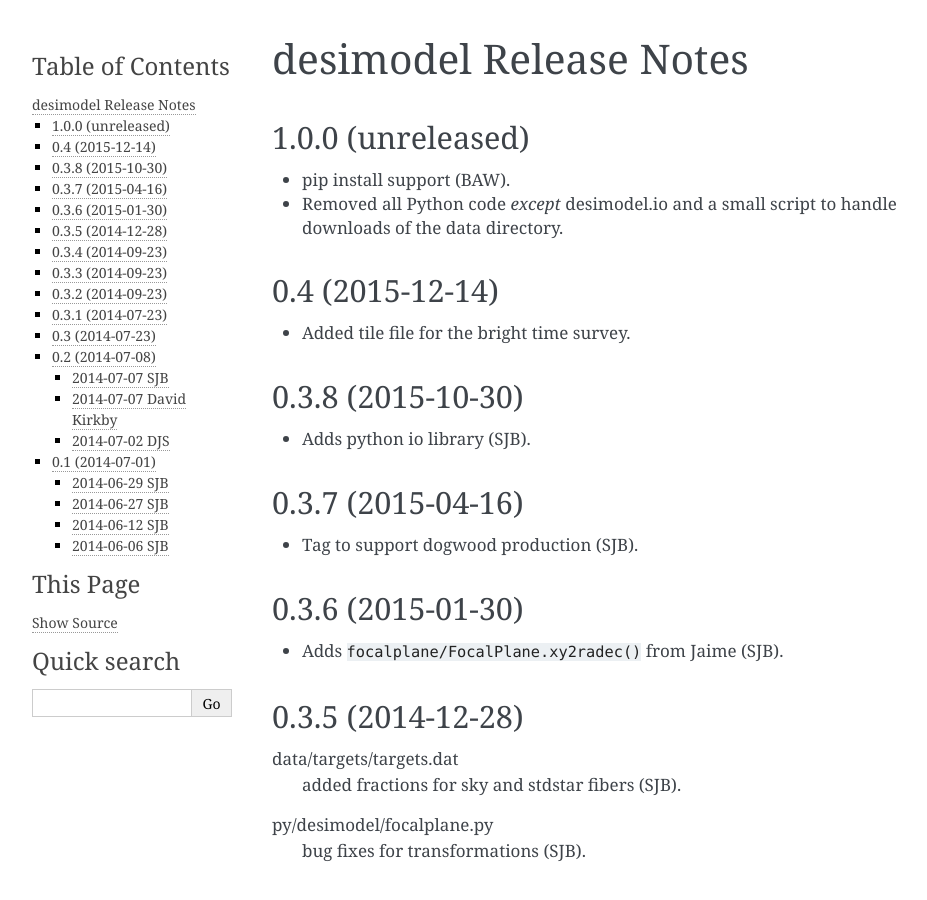
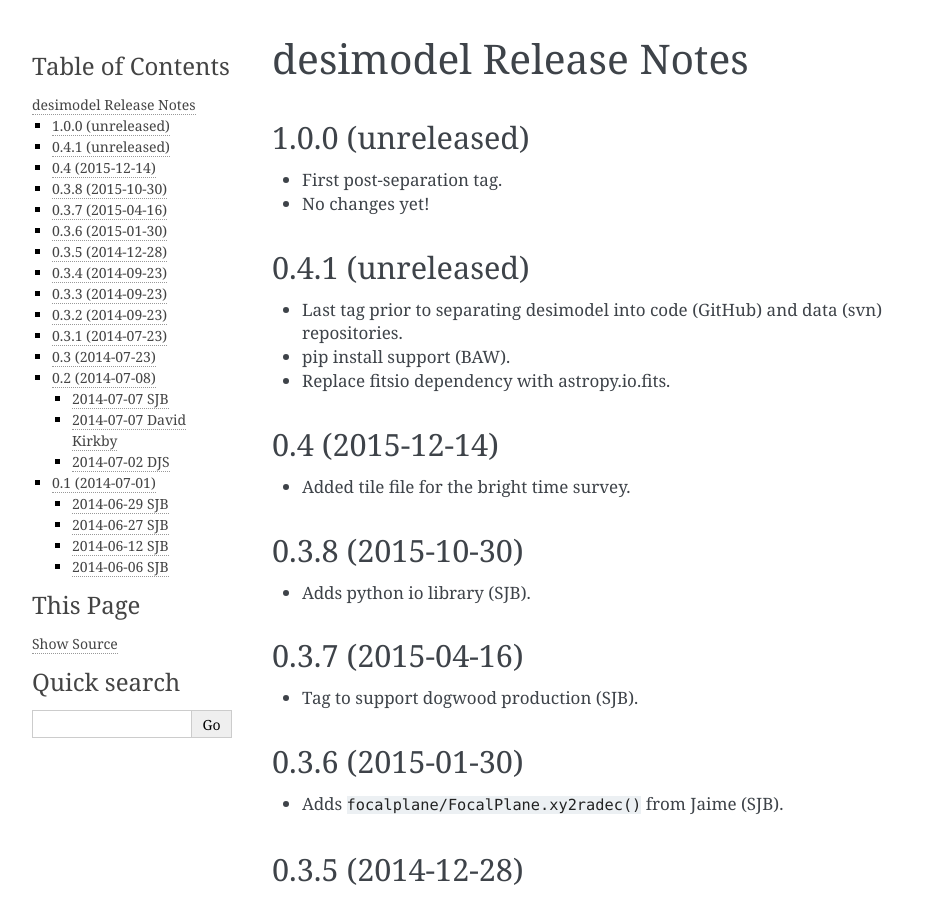
Before and after one commit to desihub/desimodel, a Sphinx documentation site: the page built from doc/release_notes.rst, in a window 1280 px wide and 900 px high. Shown: the whole window, without its empty margins (148-1075 px from the left). Built offline with Sphinx 7.4.7, drawn with Linux system fonts in a browser that asks for light colours.

```diff
--- a/doc/release_notes.rst
+++ b/doc/release_notes.rst
@@ -5,9 +5,16 @@ desimodel Release Notes
 1.0.0 (unreleased)
 ------------------
 
+* First post-separation tag.
+* No changes yet!
+
+0.4.1 (unreleased)
+------------------
+
+* Last tag prior to separating desimodel into code (GitHub) and data (svn)
+  repositories.
 * pip install support (BAW).
-* Removed all Python code *except* desimodel.io and a small script to
-  handle downloads of the data directory.
+* Replace fitsio dependency with astropy.io.fits.
 
 0.4 (2015-12-14)
 ----------------
```
Also changed, not shown: README.rst (+15 -0 lines), 2 other files.
